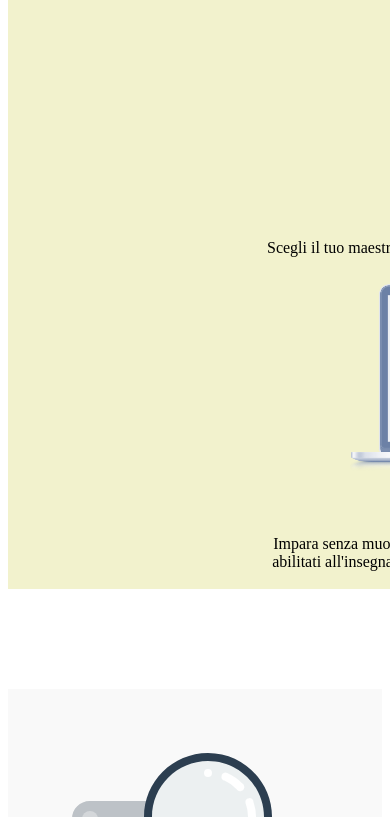
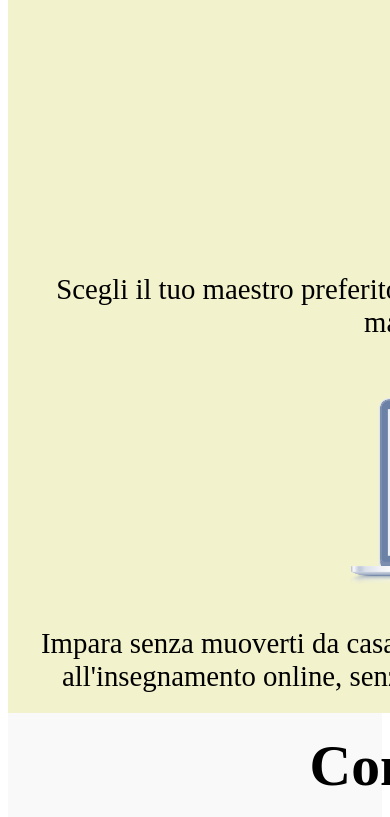
Before and after one commit to Giuseppe-Dicosmo/html-css-resp-wannabe, a plain HTML site: page index.html in a window 390 px wide. Shown: the part 108-925 px from the top of the page. Drawn offline with Linux system fonts and the light colour scheme.

Commit message:
media-queries

```diff
--- a/media-queries.css
+++ b/media-queries.css
@@ -1,17 +1,44 @@
 @media screen and (max-width: 420px) {
 
-  /* BLOCCO LEZIONI */
   .container:nth-child(odd) > .row {
     background-color: #f2f2cd;
     margin-top: 0;
   }
 
-  .container:nth-child(1) > .row{
+  .container:nth-child(1) > .row, .container:nth-child(2) > .row{
     display: flex;
     flex-direction: column;
     justify-content: center;
     align-items: center;
+    margin: 0;
   }
 
+  #lezioni .row>.left,
+  #lezioni .row>.right,
+  #steps .row>.left,
+  #steps .row>.central,
+  #steps .row>.right,
+  #why .row>.first,
+  #why .row>.second,
+  #why .row>.third {
+    margin-top: 50px;
+    width: 100%;
+  }
 
+  #why .row img {
+  height: 150px;
 }
+
+  .row {
+    font-size: 1.8em;
+    padding: 20px 0;
+  }
+
+  .row > h1 {
+    margin: 0;
+  }
+
+  .container h3 {
+    margin: 0;
+  }
+}
```
